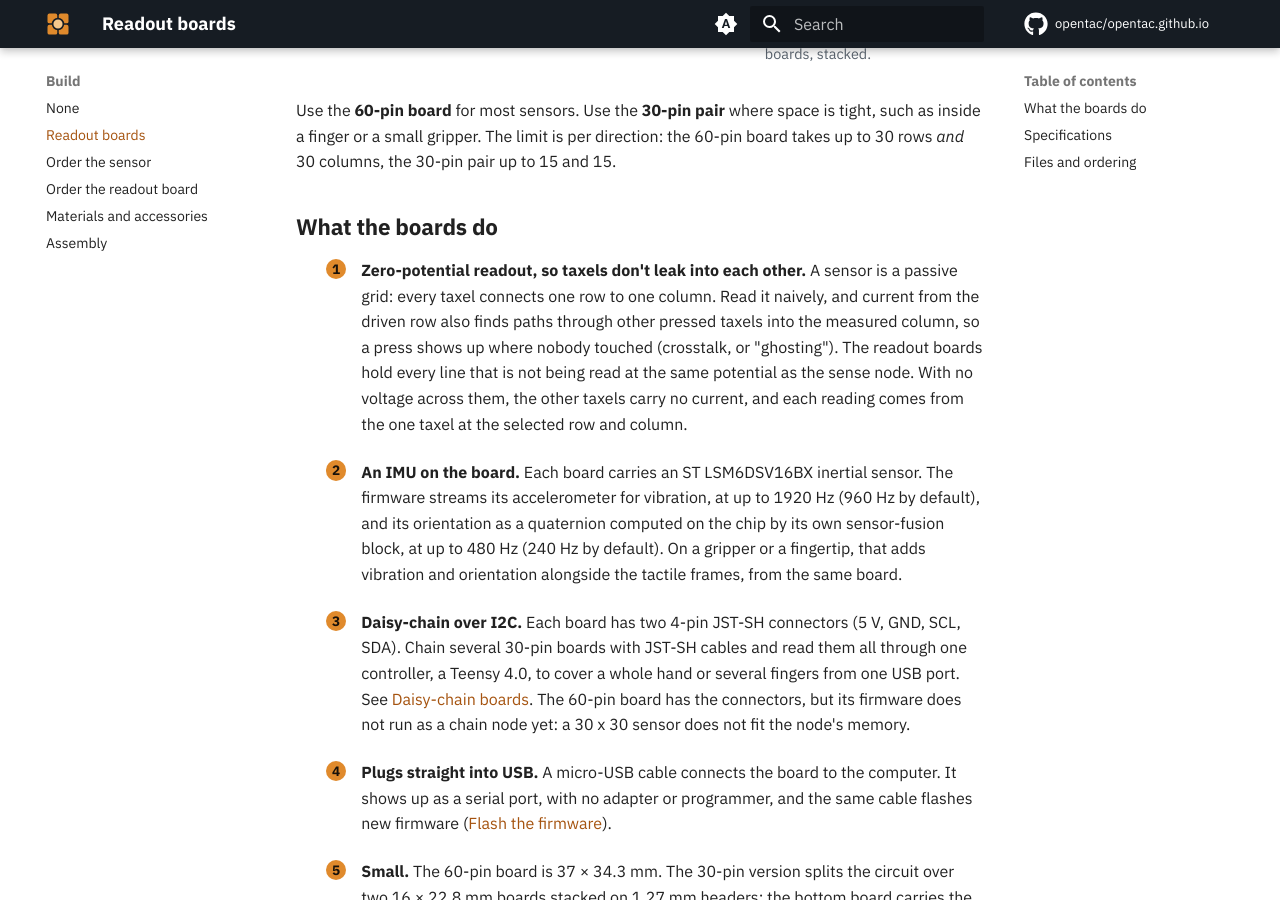
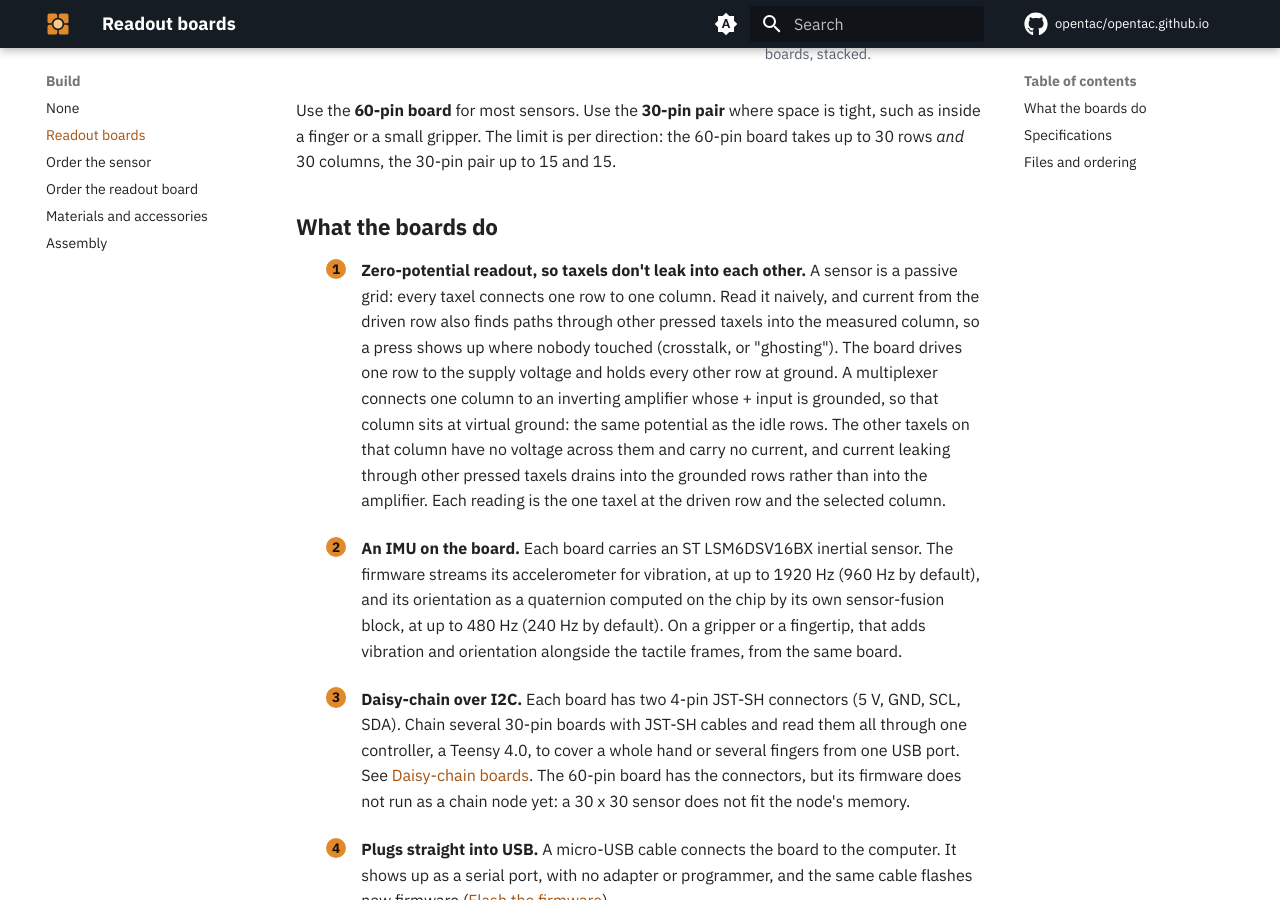
Before and after one commit to opentac/opentac.github.io, an MkDocs documentation site: the page built from docs/hardware.md, in a window 1280 px wide and 900 px high, scrolled down 660 px. Built offline with MkDocs 1.6.1 and Material for MkDocs 9.7.7, drawn with Linux system fonts in a browser that asks for light colours; comment, search, counter and statistics services are not loaded.

Commit message:
Docs: the readout as it works (one row driven, others grounded, column at virtual ground); Yunjia and LINQSTAT links; the extension boards and cables we use; sensor order needs only gold fingers, PI stiffener, 0.3 mm

```diff
--- a/docs/hardware.md
+++ b/docs/hardware.md
@@ -31,8 +31,7 @@ Use the **60-pin board** for most sensors. Use the **30-pin pair** where space i
 <ol class="ot-features" markdown>
 <li markdown>
 
-**Zero-potential readout, so taxels don't leak into each other.** A sensor is a passive grid: every taxel connects one row to one column. Read it naively, and current from the driven row also finds paths through other pressed taxels into the measured column, so a press shows up where nobody touched (crosstalk, or "ghosting"). The readout boards hold every line that is not being read at the same potential as the sense node. With no voltage across them, the other taxels carry no current, and each reading comes from the one taxel at the selected row and column.
-<!-- CHECK: zero-potential wording vs schematic (which lines are driven, which are held, and at what potential, on both boards) -->
+**Zero-potential readout, so taxels don't leak into each other.** A sensor is a passive grid: every taxel connects one row to one column. Read it naively, and current from the driven row also finds paths through other pressed taxels into the measured column, so a press shows up where nobody touched (crosstalk, or "ghosting"). The board drives one row to the supply voltage and holds every other row at ground. A multiplexer connects one column to an inverting amplifier whose + input is grounded, so that column sits at virtual ground: the same potential as the idle rows. The other taxels on that column have no voltage across them and carry no current, and current leaking through other pressed taxels drains into the grounded rows rather than into the amplifier. Each reading is the one taxel at the driven row and the selected column.
 
 </li>
 <li markdown>
```
Also changed, not shown: 2 other files.
